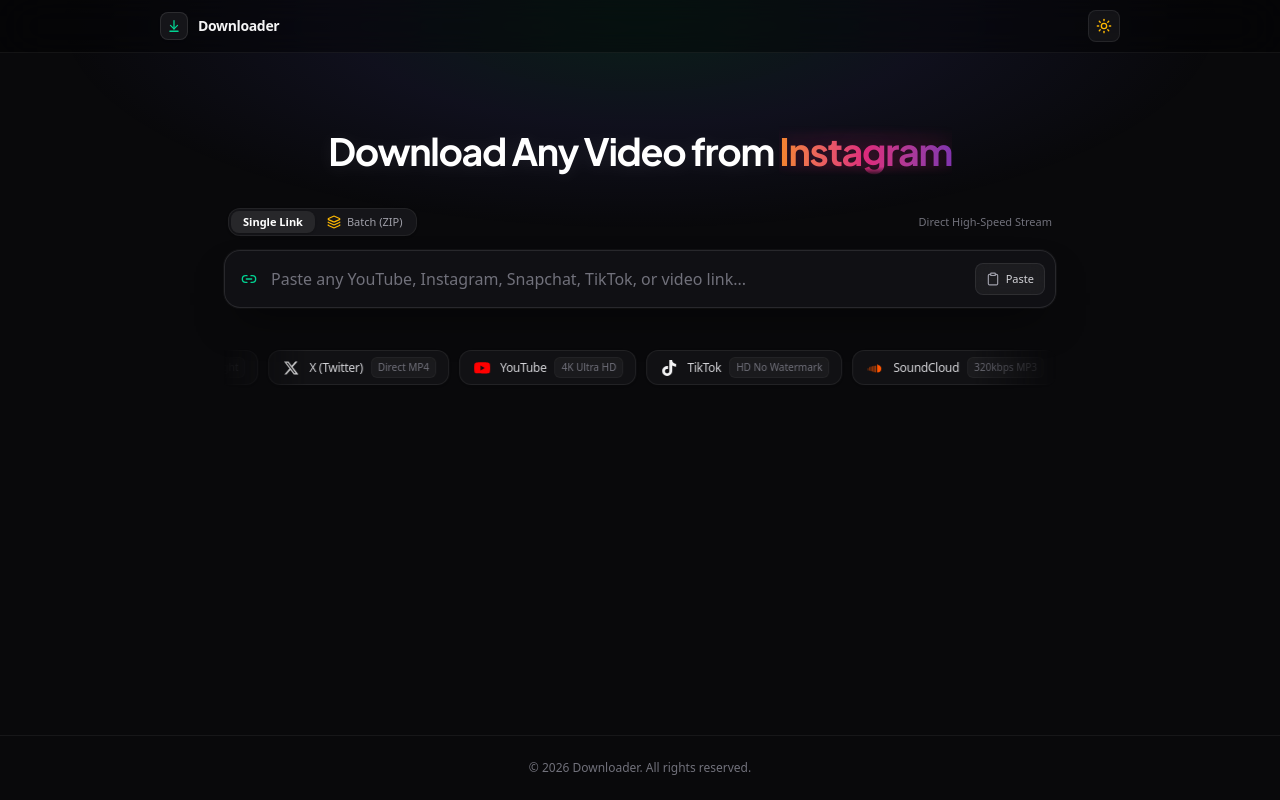
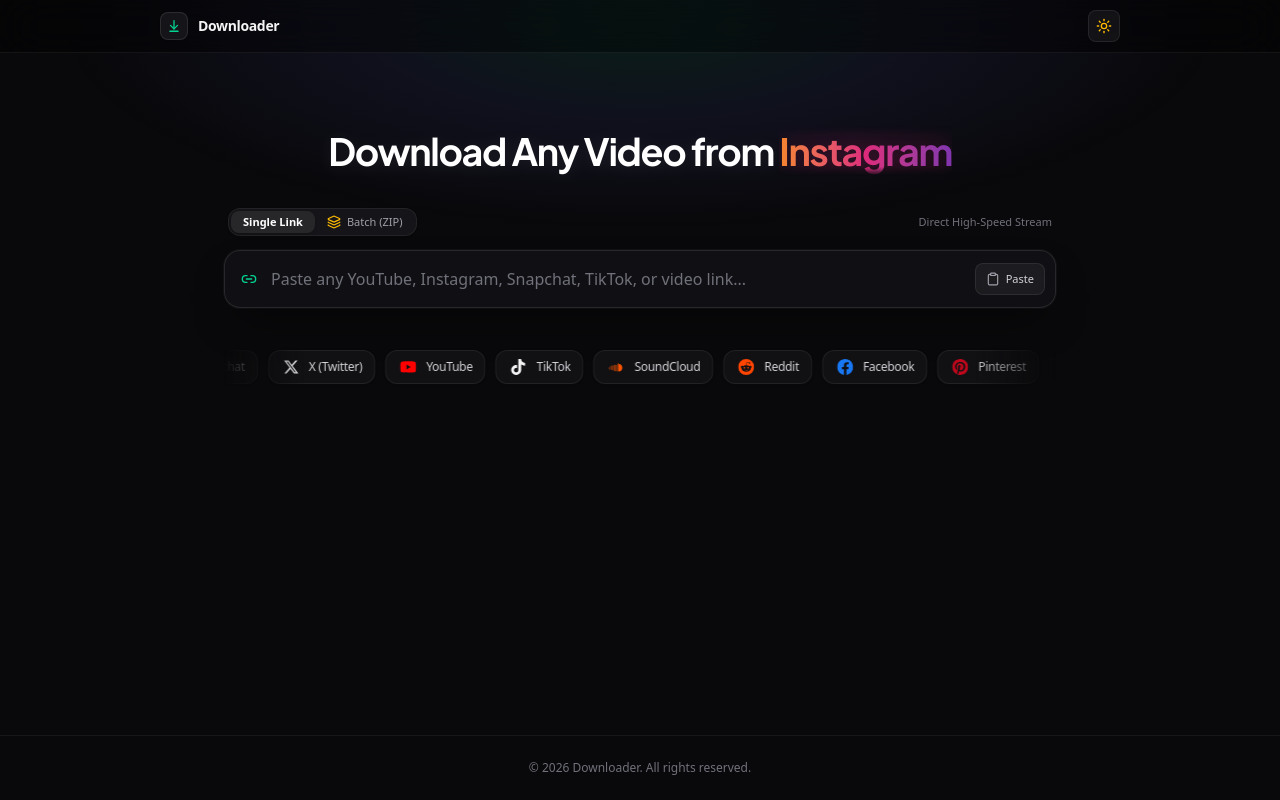
Before and after one commit to Pavan3905/Downloader, a React (Vite) app in the folder frontend/: page / in a window 1280 px wide. Built offline with nearby package versions, Linux system fonts and the light colour scheme.

Commit message:
style: remove format capability badges (4K Ultra HD, Reels, Spotlight) after site names

```diff
--- a/frontend/src/App.tsx
+++ b/frontend/src/App.tsx
@@ -116,7 +116,7 @@
     if (matchedIdx !== -1) {
       changePlatform(matchedIdx);
     }
-    showToast(`Targeting ${platform.name} (${platform.tag})`);
+    showToast(`Targeting ${platform.name}`);
   };
 
   const handleTrySample = (url: string) => {
--- a/frontend/src/components/InspectPost.tsx
+++ b/frontend/src/components/InspectPost.tsx
@@ -481,8 +481,6 @@
           >
             <span className={`w-1.5 h-1.5 rounded-full ${platform.dot}`} />
             <span>{platform.name}</span>
-            <span className="opacity-50">·</span>
-            <span className="opacity-90">{platform.badge}</span>
           </div>
         ) : (
           <span className="text-[11px] text-zinc-500 font-normal hidden sm:inline select-none">
--- a/frontend/src/components/PlatformMarquee.tsx
+++ b/frontend/src/components/PlatformMarquee.tsx
@@ -172,9 +172,6 @@
               <span className="text-xs font-medium text-zinc-300 group-hover:text-white transition-colors tracking-tight whitespace-nowrap">
                 {p.name}
               </span>
-              <span className="text-[10px] text-zinc-500 font-normal px-1.5 py-0.5 rounded-md bg-white/[0.04] border border-white/[0.04] group-hover:text-zinc-400 group-hover:border-white/[0.08] transition-colors whitespace-nowrap">
-                {p.tag}
-              </span>
             </button>
           ))}
         </div>
```
